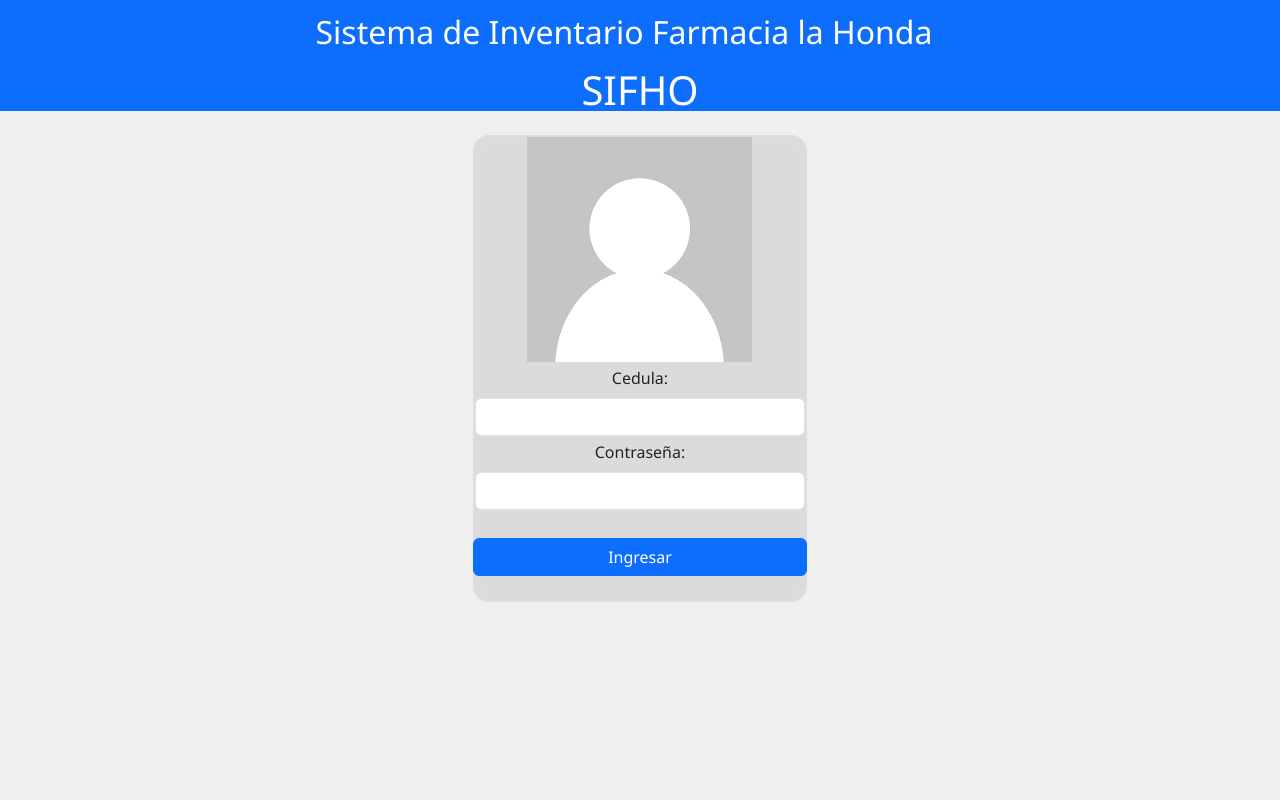
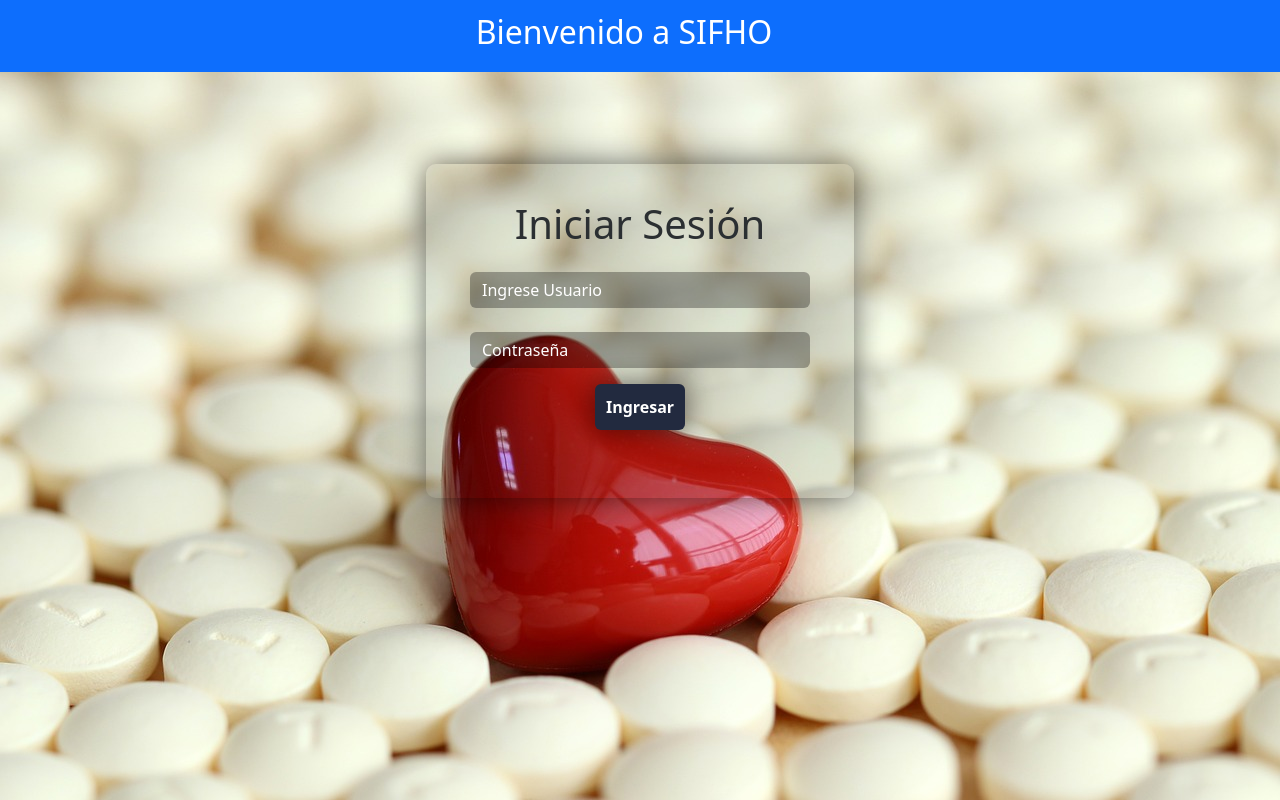
Before and after one commit to JMRomero/Proyecto, a Django app: page /accounts/login/ in a window 1280 px wide. Run offline with Django 4.2, Linux system fonts and the light colour scheme.

Commit message:
23/11/2023

```diff
--- a/Proyecto/settings.py
+++ b/Proyecto/settings.py
@@ -128,7 +128,7 @@ USE_TZ = True
 # Static files (CSS, JavaScript, Images)
 # https://docs.djangoproject.com/en/4.2/howto/static-files/
 
-STATIC_URL = 'public/'
+STATIC_URL = 'static/'
 
 STATICFILES_DIRS=[
     'Proyecto/static'
--- a/Proyecto/static/css/diseño.css
+++ b/Proyecto/static/css/diseño.css
@@ -1,4 +1,3 @@
-
 body{
   background-color: #a5a1a12a;
 }
@@ -11,7 +10,6 @@ body{
 :root{
   --primary-color: #0a75f0;
 }
-
 ::-webkit-scrollbar {
   width: 8px;
 }
@@ -191,7 +189,7 @@ body{
   display: flex;
   align-items: center;
   justify-content: space-between;
-  background: #020202;
+  background:  #0d6efd;
   padding: 12px 0;
   transition: all 0.5s ease;
 }
@@ -211,7 +209,7 @@ body{
   object-fit: cover;
   border-radius: 16px;
   margin: 0 14px 0 12px;
-  background: #000000;
+  background:  #0d6efd;
   transition: all 0.5s ease;
 }
 .sidebar.close .profile-details img{
--- /dev/null
+++ b/Proyecto/static/css/diseñologin.css
@@ -0,0 +1,46 @@
+body {
+    background-image: url(../img/c.jpg);
+    background-repeat: no-repeat;
+    background-size: cover;
+    background-attachment: fixed;
+}
+
+.formulario{
+    background: rgba(0,0,0,.1);
+    padding: 20px;
+    border-radius: 10px;
+    box-shadow: 0 0 30px rgba(0,0,0,0.568);
+    color: white;
+}
+
+.form-control{
+    background: rgba(0,0,0,.3);
+    border-style: none;
+    transition: 0.5s ease-in;
+    outline: none;
+    box-shadow: none;
+}
+
+.form-control:focus{
+    background: none;
+    box-shadow: none;
+    outline: none;
+}
+.form-control::placeholder{
+    color: white;
+
+}
+
+.ingresar{
+    background: #222A3F;
+    padding: 10px;
+    font-size: 16px;
+    font-weight: 700!important;
+    color: white;
+    box-shadow: 0 0 30px rgba(0,0,0,0.568);
+    transition: 0.5 ease-in;
+}
+
+.ingresar:hover{
+    color: white;
+}
--- a/Proyecto/templates/Layout/Menu.html
+++ b/Proyecto/templates/Layout/Menu.html
@@ -16,13 +16,13 @@
         </ul>
       </li>
       <li>
-        <a href="/">
+        <a href="#">
           <i class="material-icons prefix">home</i>
           <span class="link_name">Menú</span>
         </a>
 
         <ul class="sub-menu blank">
-          <li><a class="link_name" href="/">Menú</a></li>
+          <li><a class="link_name" href="#">Menú</a></li>
         </ul>
       </li>
       <li>
--- a/Proyecto/templates/Pedidos/lista.html
+++ b/Proyecto/templates/Pedidos/lista.html
@@ -31,7 +31,7 @@
         <div style="background-color:rgba(151, 218, 238, 0.212) ; border: 2px solid #fafafa10; margin: 0 auto; border-radius: 1rem; background: fafafa10; backdrop-filter:blur(0.4rem);">
         <br>
             {%if activos%}
-            <table class="table table-dark table-hover">
+            <table class="table table-hover">
                 <thead>
                     <tr>
                         <th>Cedula del cajero</th>
--- a/Proyecto/templates/Pedidos/listaC.html
+++ b/Proyecto/templates/Pedidos/listaC.html
@@ -106,7 +106,7 @@
         <div style="background-color:rgba(151, 218, 238, 0.212) ; border: 2px solid #fafafa10; margin: 0 auto; border-radius: 1rem; background: fafafa10; backdrop-filter:blur(0.4rem);">
         <br>
             {%if concluidos%}
-            <table class="table table-dark table-hover">
+            <table class="table table-hover">
                 <thead>
                     <tr>
                       <th>Cedula del cajero</th>
--- a/Proyecto/templates/Producto/lista.html
+++ b/Proyecto/templates/Producto/lista.html
@@ -67,7 +67,7 @@
                 </tbody>
             </table>
             {%if inactivos%}
-            <table class="table table-dark table-hover">
+            <table class="table table-hover">
                 <thead>
                     <tr>
                         <th>Código </th>
--- a/Proyecto/templates/Proveedor/lista.html
+++ b/Proyecto/templates/Proveedor/lista.html
@@ -64,7 +64,7 @@
                 </tbody>
             </table>
             {%if inactivos%}
-            <table class="table table-dark table-hover">
+            <table class="table table-hover">
                 <thead>
                     <tr>
                         <th>NIT</th>
--- a/Proyecto/templates/Usuario/lista.html
+++ b/Proyecto/templates/Usuario/lista.html
@@ -69,7 +69,7 @@
 
             </table>
             {%if inactivos%}
-            <table class="table table-dark table-hover">
+            <table class="table table-hover">
                 <thead>
                     <tr>
                         <th>Cedula</th>
--- a/Proyecto/templates/registration/login.html
+++ b/Proyecto/templates/registration/login.html
@@ -7,48 +7,49 @@
     <meta name="viewport" content="width=device-width, initial-scale=1.0">
     <link href="https://cdn.jsdelivr.net/npm/bootstrap@5.3.2/dist/css/bootstrap.min.css" rel="stylesheet" integrity="sha384-T3c6CoIi6uLrA9TneNEoa7RxnatzjcDSCmG1MXxSR1GAsXEV/Dwwykc2MPK8M2HN" crossorigin="anonymous">
     <link href="https://fonts.googleapis.com/icon?family=Material+Icons" rel="stylesheet">
-    <link rel="stylesheet" type="text/css" href="{% static 'css/diseño.css' %}">
+    <link rel="stylesheet" type="text/css" href="{% static 'css/diseñologin.css' %}">
     <link href='https://unpkg.com/boxicons@2.1.1/css/boxicons.min.css'rel='stylesheet'>
     <title>Insertar Pedido Especial</title>
 </head>
-
 <body>
     <nav class="navbar navbar-expand-lg " style="background-color: #0d6efd;" data-bs-theme="green">
         <div class="container-fluid">
-          <a class="navbar-brand mx-auto text-white mb-2 h2 fs-2 ">Sistema de Inventario Farmacia la Honda <br><br> <h1 class="position-absolute start-50 top-10 translate-middle">SIFHO</h1></a>
+          <a class="navbar-brand mx-auto text-white mb-2 h2 fs-2">Bienvenido a SIFHO</a>
         </div>
-        <ul class="right hide-on-med-and-down"><br><br><br>
+        <ul class="right hide-on-med-and-down">
         </ul>
       </nav>
+        <form method="POST" class="row g-1 needs-validation text-center" novalidate>
+            {% csrf_token %}
             <div class="container">
+                <div class="row justify-content-center pt-5 mt-5 mr-1">
+                    <div class="col-md-4 formulario">
+                        <form action="">
+                            <div class="form-group text-center pt-3">
+                                <h1 class="text-secondary-emphasis">Iniciar Sesión</h1>
+                            </div>
                             {% if messages %}
                             <div class="messages">
                              {% for message in messages %}
-                <span class="alert alert-{{ message.tags }}"><h1 style="color: rgb(255, 0, 0); background-color:lightgray;">{{ message }}</h1></span>
+                            <span class="text-center alert alert-{{ message.tags }}"><h1 style="color: rgb(255, 0, 0); background-color:rgba(211, 211, 211, 0.205);">{{ message }}</h1></span>
                              {% endfor %}
                             </div>
                              {% endif %}
+                            <div class="form-group mx-sm-4 pt-3">
+                                <input type="text" class="form-control" id="idusername" name="username" placeholder="Ingrese Usuario" required>
+                            </div>
                             <br>
-    <div style="background-color:rgba(187, 187, 187, 0.39) ; border: 2px solid #fafafa10; margin: 0 auto; border-radius: 1rem; background: fafafa10; backdrop-filter:blur(0.4rem); height: 30%; width: 30%;">
-        <form method="POST" class="row g-1 needs-validation text-center" novalidate>
-            {% csrf_token %}
-            <div class="add_circle_outline">
-                <div class="profile-content">
-                    <img src="{%static 'img/foto.png'%}">
+                            <div class="form-group mx-sm-4 pb-3">
+                                <input type="password" class="form-control" id="id_password" name="password" placeholder="Contraseña" required>
+                            </div>
+                            <div class="from-control mx-sm-4 pb-5">
+                                <input type="submit" class="btn btn-block ingresar" value="Ingresar">
+                            </div>
+                        </form>
                     </div>
                 </div>
-            <div class="col-12">
-                <label for="idusername" class="form-label">Cedula:</label>
-                <input type="text" class="form-control" id="idusername"name="username" required>
             </div>
-            <div class="col-12">
-                <label for="id_password" class="form-label">Contraseña:</label>
-                <input type="password" id="id_password" class="form-control" name="password" required><br>
-            </div>
-            <input type="submit" class="btn btn-primary" value="Ingresar">
-        </form><br>
-    </div>
+
 </div>
 </body>
-
 </html>
```
Also changed, not shown: Proyecto/templates/Menu/menu.html (+4 -11 lines), Proyecto/static/img/esta.png (added), Proyecto/static/img/estadistica.png (added). Lines whose indentation alone changed are shown as unchanged.
